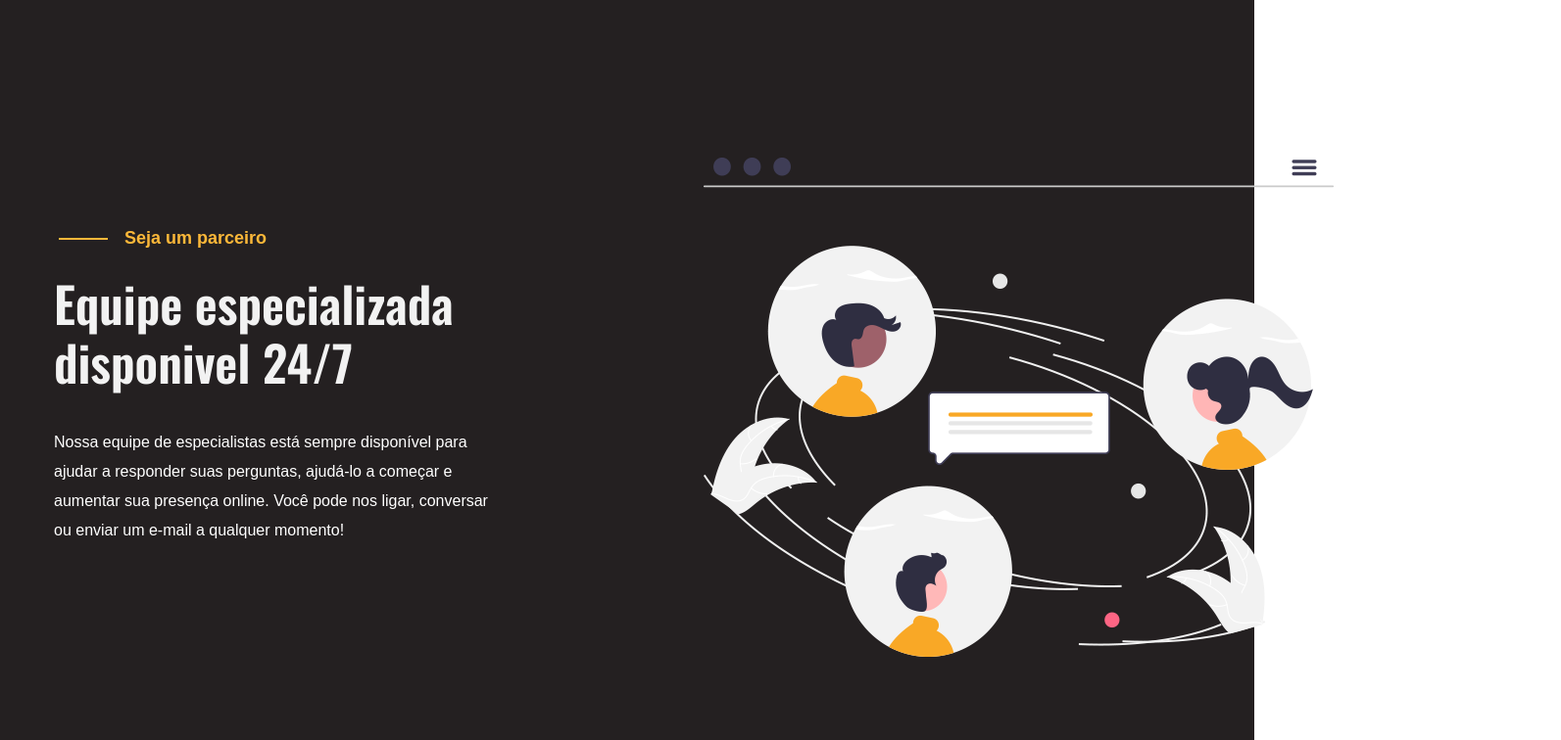
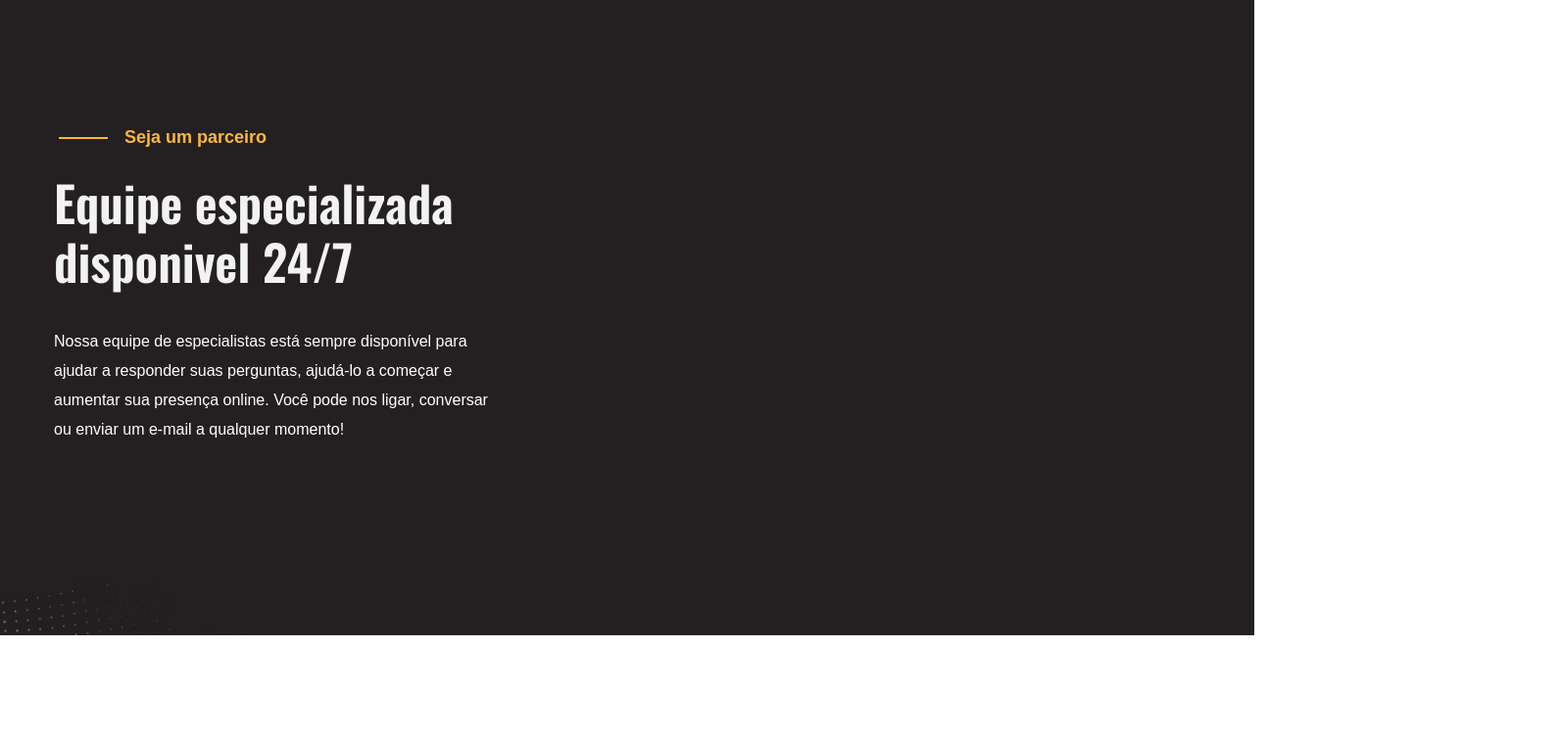
Before and after one commit to Trisun-Tecnologias/SiteTrisun, a plain HTML site: page index.html in a window 1280 px wide. Shown: the part 2160-2916 px from the top of the page at 98% size, 1593 px wide, since content can reach past the window. Drawn offline with nearby package versions, Linux system fonts and the light colour scheme; a web font is replaced by a local one.

```diff
--- a/index.html
+++ b/index.html
@@ -257,19 +257,12 @@
                     <h2>Equipe especializada disponivel 24/7 </h2>
                     <p class="support-details">Nossa equipe de especialistas está sempre disponível para ajudar a responder suas perguntas, ajudá-lo a começar e aumentar sua presença online. Você pode nos ligar, conversar ou enviar um e-mail a qualquer momento!</p>
                 </div>
+
+            </section>
                 </div>
             </div>
             <div class="col-lg-6">
                 <div class="support-number">
-
-                        <!--Right Contents  -->
-            <div class="starups-img">
-                <img src="assets/img/gallery/visit_bg2.jpg" alt="">
-            </div>
-
-
-                    </div>
-                    <!-- Single contact -->
 
                 </div>
             </div>
```
Also changed, not shown: assets/img/gallery/visit_bg2.png (added).
